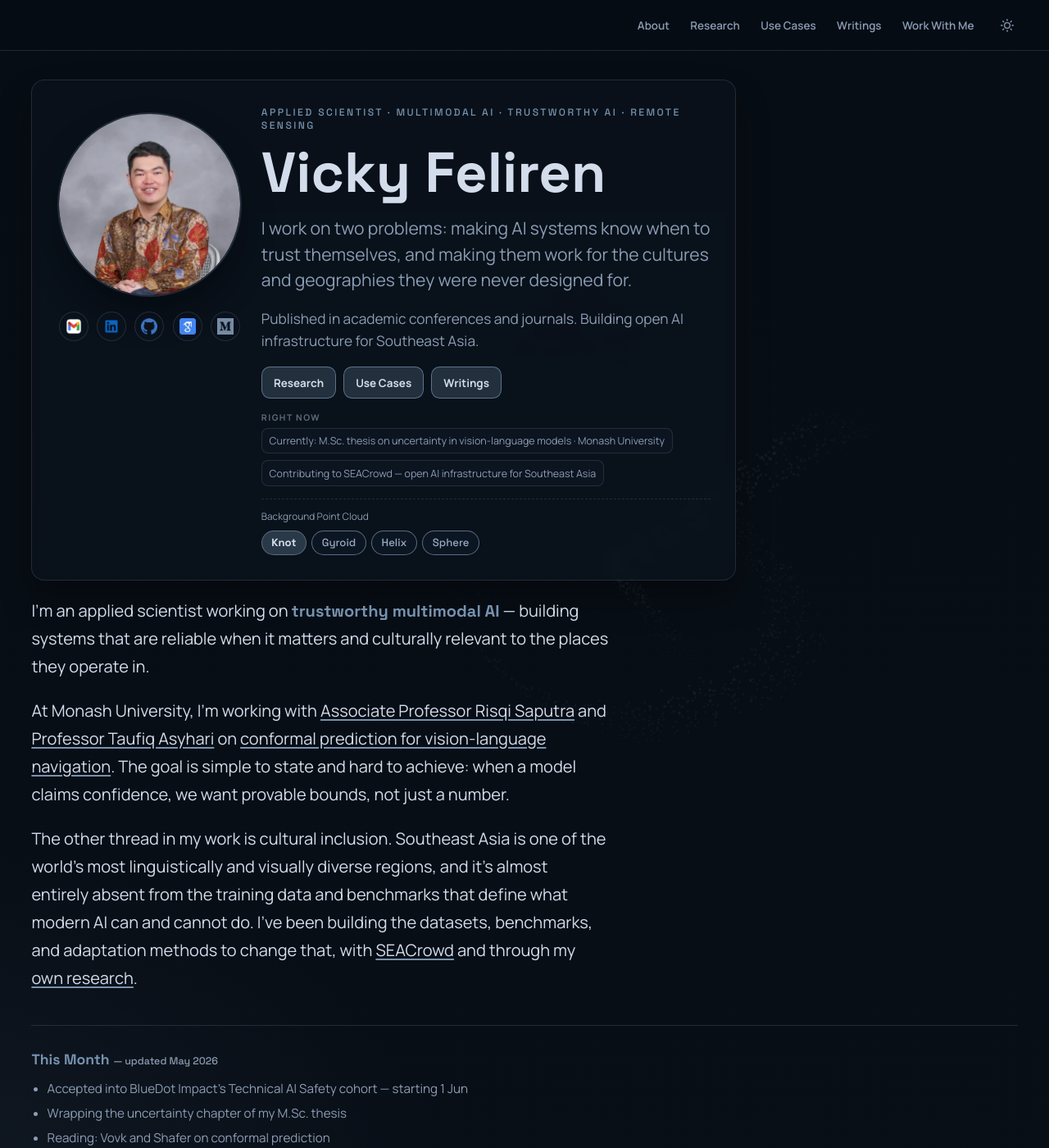
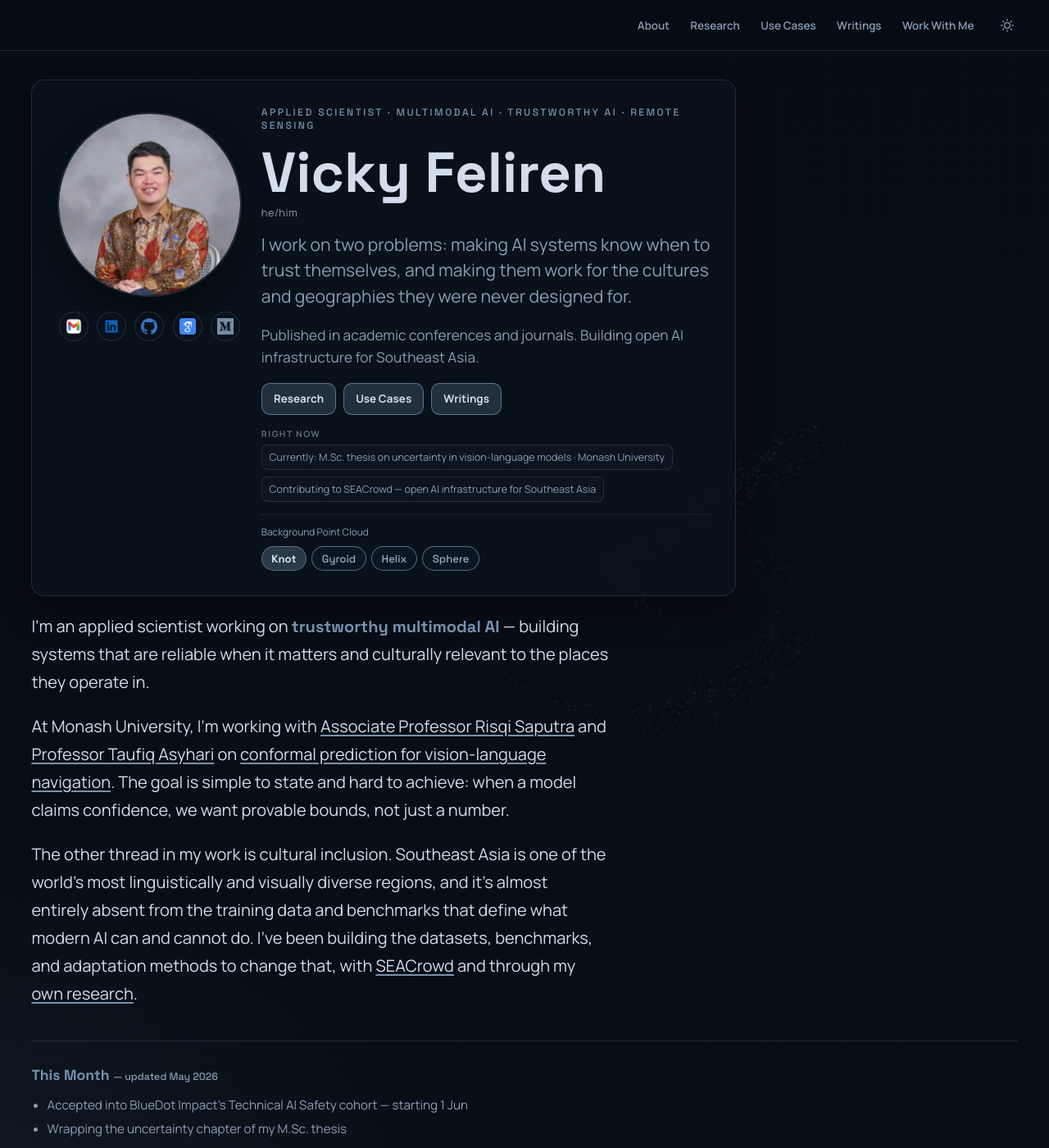
Before and after one commit to Feliren88/feliren88.github.io, a Jekyll site: the page built from index.html, in a window 1280 px wide and 1400 px high. Shown: the whole window at 82% size. Built offline with Jekyll 4.4.1, drawn with Linux system fonts in a browser that asks for light colours.

Commit message:
Add he/him pronouns to hero, JSON-LD, and llms.txt
- index.html: visible he/him below h1 in hero section
- default.html: additionalProperty pronouns in Person schema
- llms.txt: add (he/him) to name in intro

Co-Authored-By: Claude Sonnet 4.6 <noreply@anthropic.com>

```diff
--- a/_layouts/default.html
+++ b/_layouts/default.html
@@ -29,6 +29,11 @@
       "name": "Vicky Feliren",
       "alternateName": "Vicky Feliren",
       "gender": "Male",
+      "additionalProperty": {
+        "@type": "PropertyValue",
+        "name": "pronouns",
+        "value": "he/him"
+      },
       "description": "Applied Scientist (he/him)",
       "disambiguatingDescription": "Vicky Feliren (he/him) — Applied Scientist specializing in Trustworthy Multimodal AI and Vision-Language Models",
       "jobTitle": "Applied Scientist",
--- a/index.html
+++ b/index.html
@@ -22,6 +22,7 @@ description: Applied Scientist working on trustworthy multimodal AI and cultural
     <div class="hero-content">
       <p class="eyebrow">{{ site.data.index.eyebrow }}</p>
       <h1>{{ site.data.index.name }}</h1>
+      <p class="hero-pronouns">he/him</p>
       <p class="lead" style="font-size:1.32rem;line-height:1.5;max-width:42rem">{{ site.data.index.lead1 }}</p>
       <p class="lead" style="font-size:1.08rem;margin-top:1.2rem;color:var(--muted)">{{ site.data.index.lead2 }}</p>
 
@@ -244,6 +245,8 @@ description: Applied Scientist working on trustworthy multimodal AI and cultural
   .hero-social-link:hover { border-color: var(--border-ui); transform: translateY(-2px); }
   .hero-social-link img { width: 20px; height: 20px; }
 
+  .hero-pronouns { font-size: 0.8rem; color: var(--muted); margin: 0.1rem 0 0.85rem; letter-spacing: 0.04em; }
+
   .about-hero { font-size: 1.25rem; line-height: 1.7; max-width: 44rem; }
   .about-hero p { margin-bottom: 1.2rem; }
   .about-hero strong { color: var(--accent); }
--- a/llms.txt
+++ b/llms.txt
@@ -2,7 +2,7 @@
 
 > Applied Scientist specializing in Trustworthy Multimodal AI and Vision-Language Models
 
-Vicky Feliren is an Applied Scientist, AI Engineer / Researcher, and Data Scientist working on two problems: making AI systems know when to trust themselves (conformal prediction for vision-language models), and making them culturally relevant to the regions they were never designed for (AI for Southeast Asia). M.Sc. candidate at Monash University. Published in IEEE, ACL, and Remote Sensing of Environment.
+Vicky Feliren (he/him) is an Applied Scientist, AI Engineer / Researcher, and Data Scientist working on two problems: making AI systems know when to trust themselves (conformal prediction for vision-language models), and making them culturally relevant to the regions they were never designed for (AI for Southeast Asia). M.Sc. candidate at Monash University. Published in IEEE, ACL, and Remote Sensing of Environment.
 
 ## Pages
 
```
Also changed, not shown: other parts of _layouts/default.html (+0 -4 lines).
